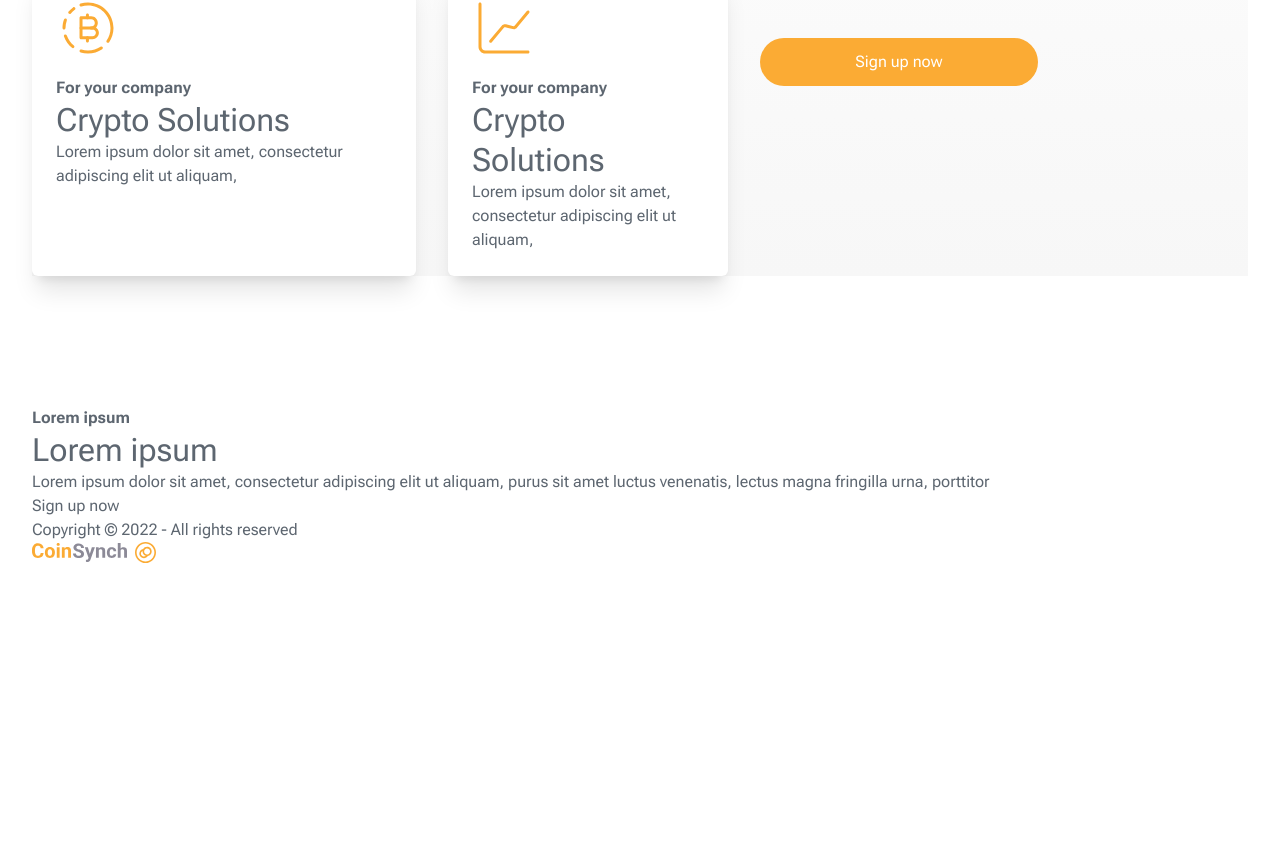
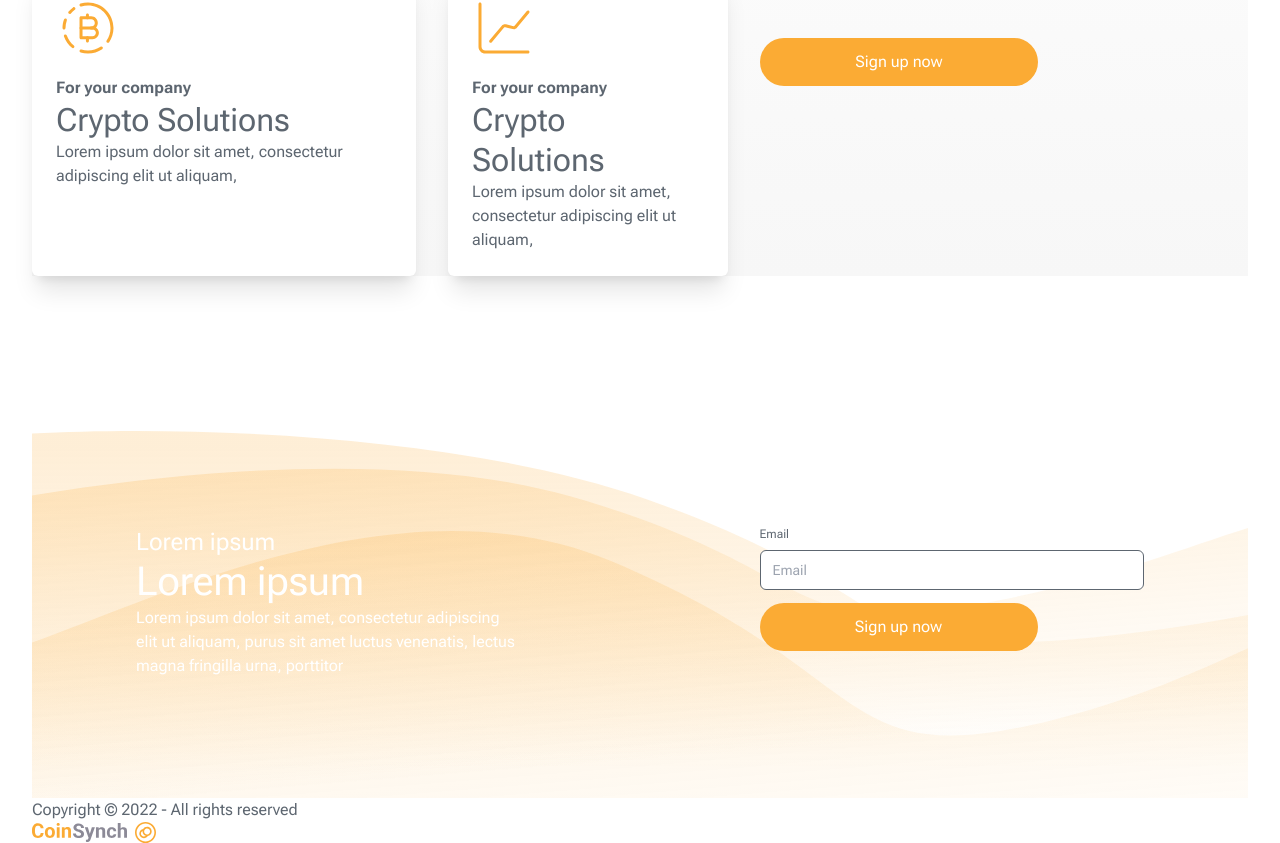
Before and after one commit to brunosllz/coin-synch, a Next.js app: page / in a window 1280 px wide. Shown: the part 1360-2203 px from the top of the page. Before the commit the page ends 1923 px from the top, so only its background shows below. Built offline with nearby package versions, Linux system fonts and the light colour scheme.

Commit message:
styles: added newsletter section styles

```diff
--- a/src/app/page.tsx
+++ b/src/app/page.tsx
@@ -10,6 +10,7 @@
 import Image from 'next/image'
 import { Button } from '@/components/ui/button'
 import { ArrowRight } from 'lucide-react'
+import { Input } from '@/components/ui/input'
 
 const LABEL_CONTENT = [
   { id: '1', label: 'Cryptos' },
@@ -169,24 +170,25 @@
       </SectionContainer>
 
       <SectionContainer>
-        <div>
-          <div>
-            <strong>Lorem ipsum </strong>
-            <h3>Lorem ipsum</h3>
+        <div className="grid grid-cols-2 gap-[239px] bg-newsletter-pattern px-[104px] py-[120px]">
+          <div className="text-white">
+            <h4>Lorem ipsum </h4>
+            <h2>Lorem ipsum</h2>
             <p>
               Lorem ipsum dolor sit amet, consectetur adipiscing elit ut
               aliquam, purus sit amet luctus venenatis, lectus magna fringilla
               urna, porttitor
             </p>
           </div>
-        </div>
-        <div>
-          <form>
-            {/* <label>
+
+          <form className="flex flex-col ">
+            <label className="flex flex-col gap-2 text-xs">
               Email
-              <input placeholder="Email" />
-            </label> */}
-            <button>Sign up now</button>
+              <Input placeholder="Email" />
+            </label>
+            <Button className="mt-[13px]" type="submit">
+              Sign up now
+            </Button>
           </form>
         </div>
       </SectionContainer>
--- /dev/null
+++ b/src/components/ui/input.tsx
@@ -0,0 +1,25 @@
+import * as React from "react"
+
+import { cn } from "@/lib/utils"
+
+export interface InputProps
+  extends React.InputHTMLAttributes<HTMLInputElement> {}
+
+const Input = React.forwardRef<HTMLInputElement, InputProps>(
+  ({ className, type, ...props }, ref) => {
+    return (
+      <input
+        type={type}
+        className={cn(
+          "flex h-10 w-full rounded-md border border-slate-200 border-slate-200 bg-white px-3 py-2 text-sm ring-offset-white file:border-0 file:bg-transparent file:text-sm file:font-medium placeholder:text-slate-500 focus-visible:outline-none focus-visible:ring-2 focus-visible:ring-slate-400 focus-visible:ring-offset-2 disabled:cursor-not-allowed disabled:opacity-50 dark:border-slate-800 dark:border-slate-800 dark:bg-slate-950 dark:ring-offset-slate-950 dark:placeholder:text-slate-400 dark:focus-visible:ring-slate-800",
+          className
+        )}
+        ref={ref}
+        {...props}
+      />
+    )
+  }
+)
+Input.displayName = "Input"
+
+export { Input }
--- a/tailwind.config.js
+++ b/tailwind.config.js
@@ -81,6 +81,7 @@
       },
       backgroundImage: {
         'hero-pattern': "url('/img/hero-pattern.svg')",
+        'newsletter-pattern': "url('/img/newsletter-pattern.svg')",
       },
     },
   },
```
Also changed, not shown: public/img/newsletter-pattern.svg (added).
